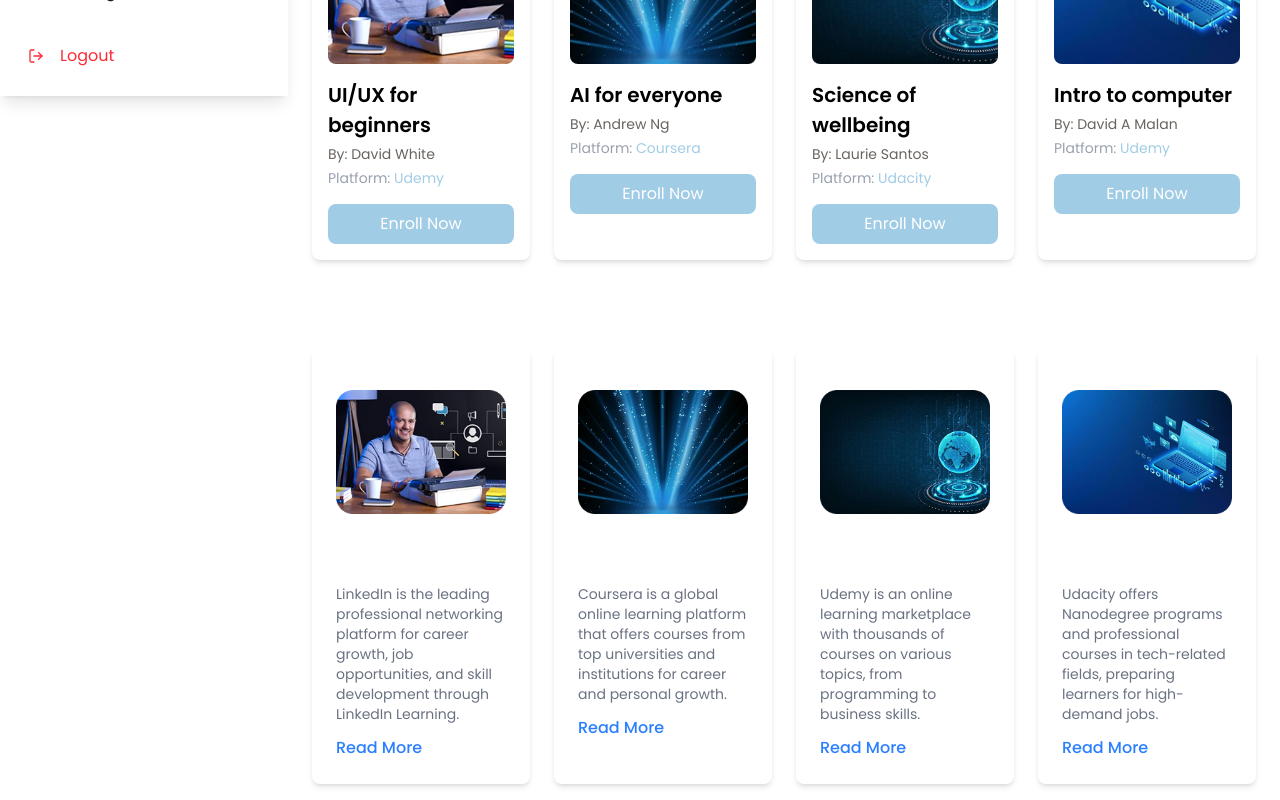
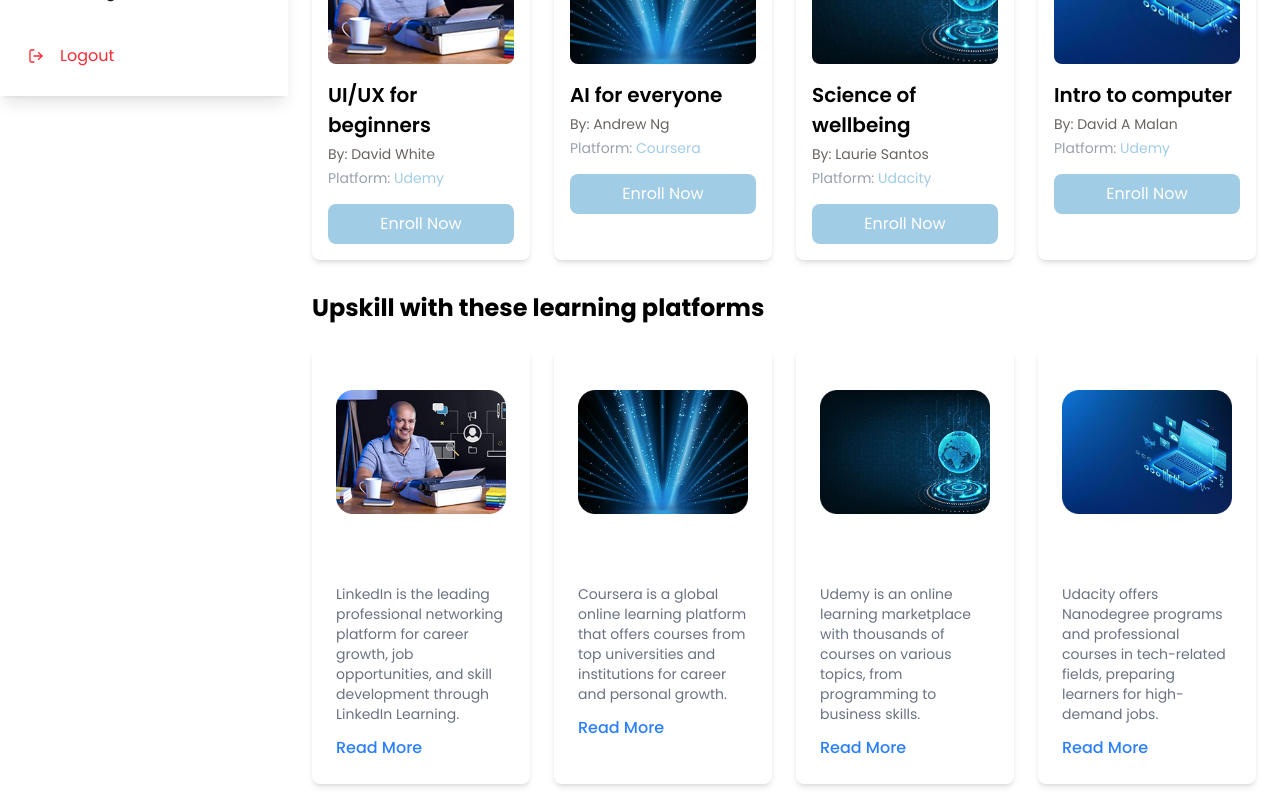
Before and after one commit to EjiroOsiephri/career-in-your-pocket-dev, a Next.js app: page /dashboard in a window 1280 px wide. Shown: the part 704-1504 px from the top of the page. Built offline with nearby package versions, Linux system fonts and the light colour scheme.

Commit message:
feats/add more changes

```diff
--- a/src/components/LearningPlatforms.tsx
+++ b/src/components/LearningPlatforms.tsx
@@ -35,7 +35,7 @@
 const LearningPlatforms = () => {
   return (
     <div className="px-6 lg:ml-72 py-4">
-      <h2 className="text-2xl font-bold mb-6">
+      <h2 className="text-2xl text-black md:text-left text-center font-bold mb-6">
         Upskill with these learning platforms
       </h2>
       <div className="grid grid-cols-1 sm:grid-cols-2 md:grid-cols-2 lg:grid-cols-4 gap-6">
```
